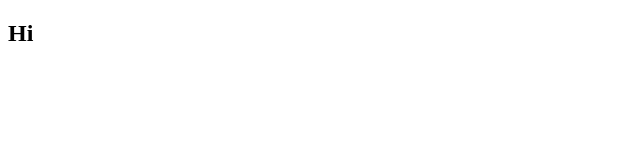
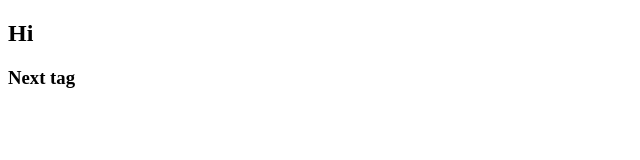
Before and after one commit to Preetham-H-A/mern, a plain HTML site: page index.html in a window 1280 px wide. Shown: the full height of the page, 0-640 px from the left. Drawn offline with Linux system fonts and the light colour scheme.

Commit message:
Update index.html

```diff
--- a/index.html
+++ b/index.html
@@ -7,5 +7,6 @@
 </head>
 <body>
     <h2>Hi</h2>
+    <h3>Next tag</h3>
 </body>
 </html>
```
